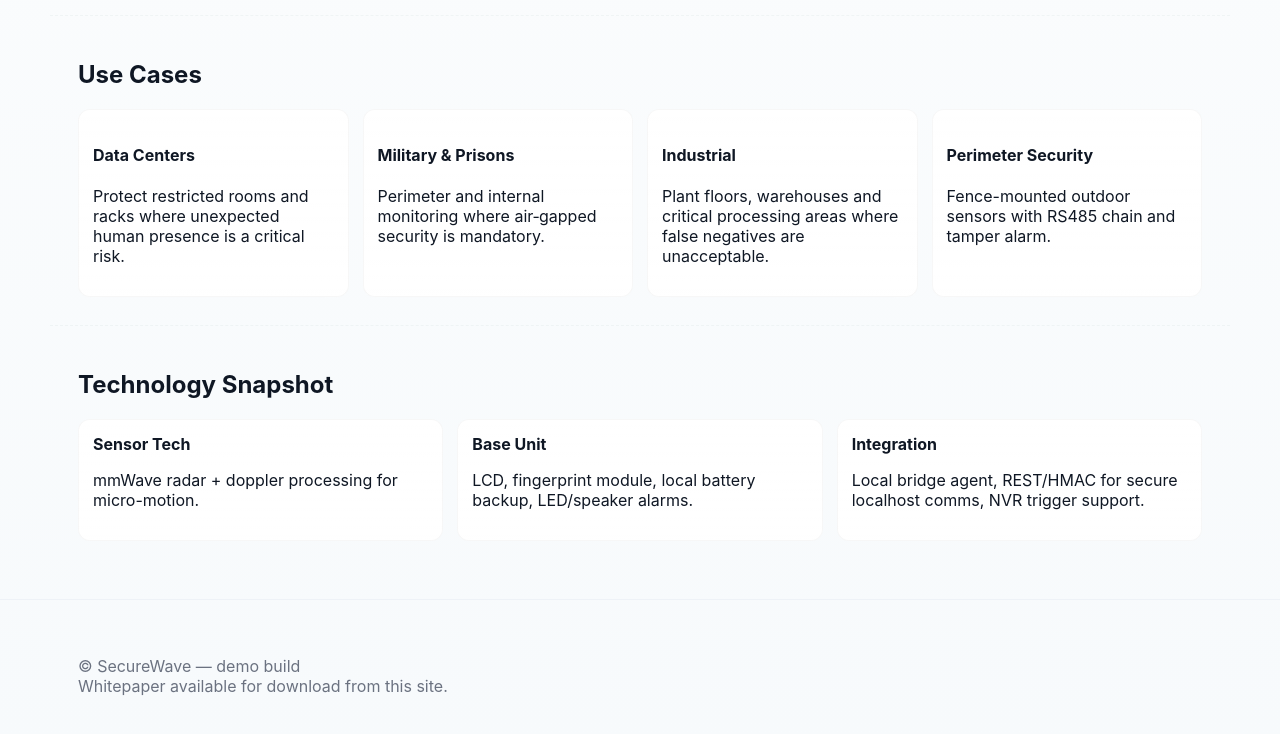
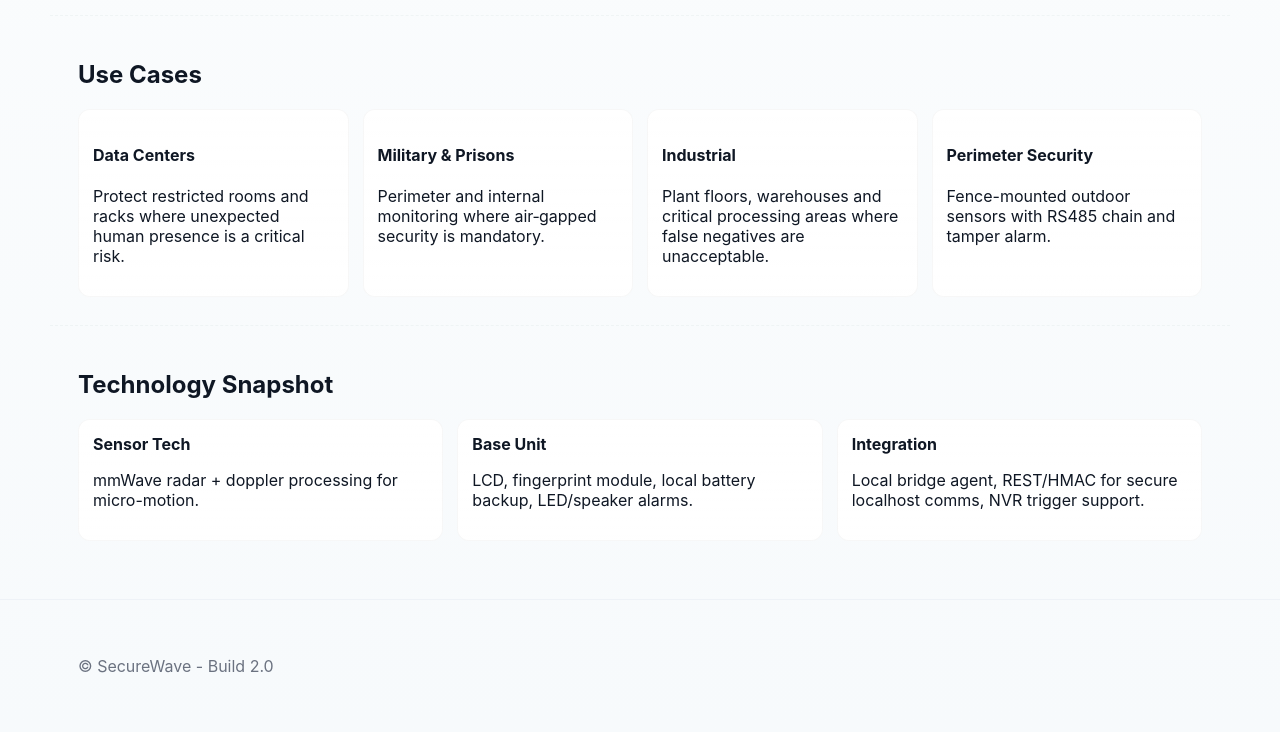
Before and after one commit to dhyaan1680/SecureWave-2.0, a website: page index.html in a window 1280 px wide. Shown: the part 1489-2223 px from the top of the page. Drawn offline with Linux system fonts and the light colour scheme.

Commit message:
Change footer text to '© SecureWave - Build 2.0'
Updated footer text to reflect the new build version.

```diff
--- a/index.html
+++ b/index.html
@@ -119,8 +119,7 @@
 
 <footer class="site-footer">
   <div class="container">
-    <div>© SecureWave — demo build</div>
-    <div class="muted">Whitepaper available for download from this site.</div>
+    <div>© SecureWave - Build 2.0</div>
   </div>
 </footer>
 
```
